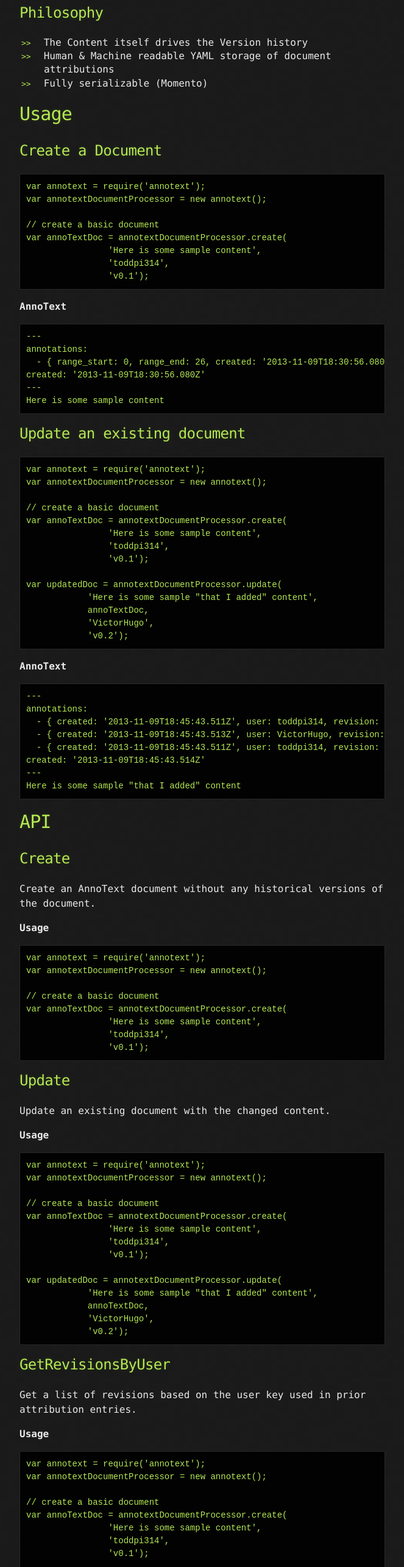
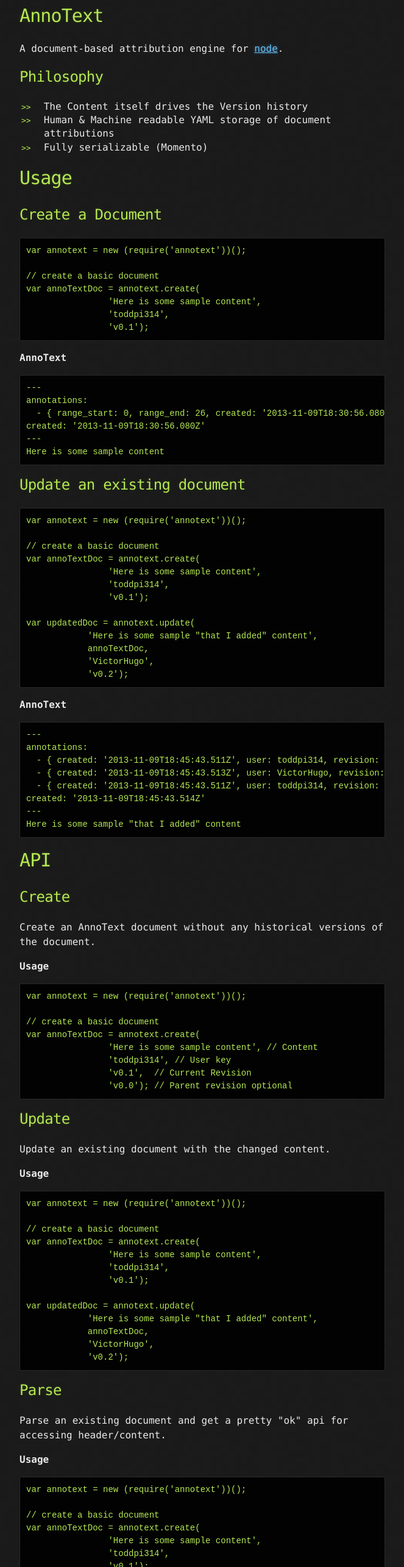
Before and after one commit to DeepElement/annotext, a plain HTML site: page index.html in a window 1280 px wide. Shown: the part 230-2800 px from the top of the page at 61% size, without its empty margins (308-971 px from the left). Drawn offline with Linux system fonts and the light colour scheme.

```diff
--- a/index.html
+++ b/index.html
@@ -28,7 +28,12 @@
 
     <div class="container">
       <section id="main_content">
-        <h2>
+        <h1>
+<a name="annotext" class="anchor" href="#annotext"><span class="octicon octicon-link"></span></a>AnnoText</h1>
+
+<p>A document-based attribution engine for <a href="http://nodejs.org">node</a>.</p>
+
+<h2>
 <a name="philosophy" class="anchor" href="#philosophy"><span class="octicon octicon-link"></span></a>Philosophy</h2>
 
 <ul>
@@ -41,11 +46,10 @@
 <h2>
 <a name="create-a-document" class="anchor" href="#create-a-document"><span class="octicon octicon-link"></span></a>Create a Document</h2>
 
-<pre><code>var annotext = require('annotext');
-var annotextDocumentProcessor = new annotext();
+<pre><code>var annotext = new (require('annotext'))();
 
 // create a basic document
-var annoTextDoc = annotextDocumentProcessor.create(
+var annoTextDoc = annotext.create(
                 'Here is some sample content',
                 'toddpi314',
                 'v0.1');
@@ -64,16 +68,15 @@
 <h2>
 <a name="update-an-existing-document" class="anchor" href="#update-an-existing-document"><span class="octicon octicon-link"></span></a>Update an existing document</h2>
 
-<pre><code>var annotext = require('annotext');
-var annotextDocumentProcessor = new annotext();
+<pre><code>var annotext = new (require('annotext'))();
 
 // create a basic document
-var annoTextDoc = annotextDocumentProcessor.create(
+var annoTextDoc = annotext.create(
                 'Here is some sample content',
                 'toddpi314',
                 'v0.1');
 
-var updatedDoc = annotextDocumentProcessor.update(
+var updatedDoc = annotext.update(
             'Here is some sample "that I added" content',
             annoTextDoc,
             'VictorHugo',
@@ -98,18 +101,18 @@
 <h2>
 <a name="create" class="anchor" href="#create"><span class="octicon octicon-link"></span></a>Create</h2>
 
-<p>Create an AnnoText document without any historical versions of the document.</p>
+<p>Create an AnnoText document without any historical versions of the document. </p>
 
 <p><strong>Usage</strong></p>
 
-<pre><code>var annotext = require('annotext');
-var annotextDocumentProcessor = new annotext();
+<pre><code>var annotext = new (require('annotext'))();
 
 // create a basic document
-var annoTextDoc = annotextDocumentProcessor.create(
-                'Here is some sample content',
-                'toddpi314',
-                'v0.1');
+var annoTextDoc = annotext.create(
+                'Here is some sample content', // Content
+                'toddpi314', // User key
+                'v0.1',  // Current Revision
+                'v0.0'); // Parent revision optional
 </code></pre>
 
 <h2>
@@ -119,20 +122,37 @@
 
 <p><strong>Usage</strong></p>
 
-<pre><code>var annotext = require('annotext');
-var annotextDocumentProcessor = new annotext();
+<pre><code>var annotext = new (require('annotext'))();
 
 // create a basic document
-var annoTextDoc = annotextDocumentProcessor.create(
+var annoTextDoc = annotext.create(
                 'Here is some sample content',
                 'toddpi314',
                 'v0.1');
 
-var updatedDoc = annotextDocumentProcessor.update(
+var updatedDoc = annotext.update(
             'Here is some sample "that I added" content',
             annoTextDoc,
             'VictorHugo',
             'v0.2');
+</code></pre>
+
+<h2>
+<a name="parse" class="anchor" href="#parse"><span class="octicon octicon-link"></span></a>Parse</h2>
+
+<p>Parse an existing document and get a pretty "ok" api for accessing header/content.</p>
+
+<p><strong>Usage</strong></p>
+
+<pre><code>var annotext = new (require('annotext'))();
+
+// create a basic document
+var annoTextDoc = annotext.create(
+                'Here is some sample content',
+                'toddpi314',
+                'v0.1');
+
+var parsedDoc = annotext.parse(annoTextDoc);
 </code></pre>
 
 <h2>
@@ -142,17 +162,16 @@
 
 <p><strong>Usage</strong></p>
 
-<pre><code>var annotext = require('annotext');
-var annotextDocumentProcessor = new annotext();
+<pre><code>var annotext = new (require('annotext'))();
 
 // create a basic document
-var annoTextDoc = annotextDocumentProcessor.create(
+var annoTextDoc = annotext.create(
                 'Here is some sample content',
                 'toddpi314',
                 'v0.1');
 
 // returns array of user keys
-var users = annotextDocumentProcessor.getRevisionsByUser(annoTextDoc)
+var users = annotext.getRevisionsByUser(annoTextDoc)
 </code></pre>
 
 <h2>
@@ -162,17 +181,16 @@
 
 <p><strong>Usage</strong></p>
 
-<pre><code>var annotext = require('annotext');
-var annotextDocumentProcessor = new annotext();
+<pre><code>var annotext = new (require('annotext'))();
 
 // create a basic document
-var annoTextDoc = annotextDocumentProcessor.create(
+var annoTextDoc = annotext.create(
                 'Here is some sample content',
                 'toddpi314',
                 'v0.1');
 
 // returns array of dates
-var dates = annotextDocumentProcessor.getDistinctRevisionDates(annoTextDoc)
+var dates = annotext.getDistinctRevisionDates(annoTextDoc)
 </code></pre>
 
 <h2>
@@ -182,17 +200,16 @@
 
 <p><strong>Usage</strong></p>
 
-<pre><code>var annotext = require('annotext');
-var annotextDocumentProcessor = new annotext();
+<pre><code>var annotext = new (require('annotext'))();
 
 // create a basic document
-var annoTextDoc = annotextDocumentProcessor.create(
+var annoTextDoc = annotext.create(
                 'Here is some sample content',
                 'toddpi314',
                 'v0.1');
 
 // returns array of revision Keys
-var revisionKeys = annotextDocumentProcessor.getDistinctRevisionKeys(annoTextDoc)
+var revisionKeys = annotext.getDistinctRevisionKeys(annoTextDoc)
 </code></pre>
 
 <h2>
@@ -202,17 +219,16 @@
 
 <p><strong>Usage</strong></p>
 
-<pre><code>var annotext = require('annotext');
-var annotextDocumentProcessor = new annotext();
+<pre><code>var annotext = new (require('annotext'))();
 
 // create a basic document
-var annoTextDoc = annotextDocumentProcessor.create(
+var annoTextDoc = annotext.create(
                 'Here is some sample content',
                 'toddpi314',
                 'v0.1');
 
 // returns array of revision Keys
-var userKeys = annotextDocumentProcessor.getDistinctUserKeys(annoTextDoc)
+var userKeys = annotext.getDistinctUserKeys(annoTextDoc)
 </code></pre>
 
 <h2>
@@ -223,17 +239,16 @@
 
 <p><strong>Usage</strong></p>
 
-<pre><code>var annotext = require('annotext');
-var annotextDocumentProcessor = new annotext();
+<pre><code>var annotext = new (require('annotext'))();
 
 // create a basic document
-var annoTextDoc = annotextDocumentProcessor.create(
+var annoTextDoc = annotext.create(
                 'Here is some sample content',
                 'toddpi314',
                 'v0.1');
 
 // returns array of revisions
-var revisions = annotextDocumentProcessor.getDistinctRevisions(annoTextDoc)
+var revisions = annotext.getDistinctRevisions(annoTextDoc)
 </code></pre>
 
 <h1>
```
Also changed, not shown: params.json (+1 -1 lines).
